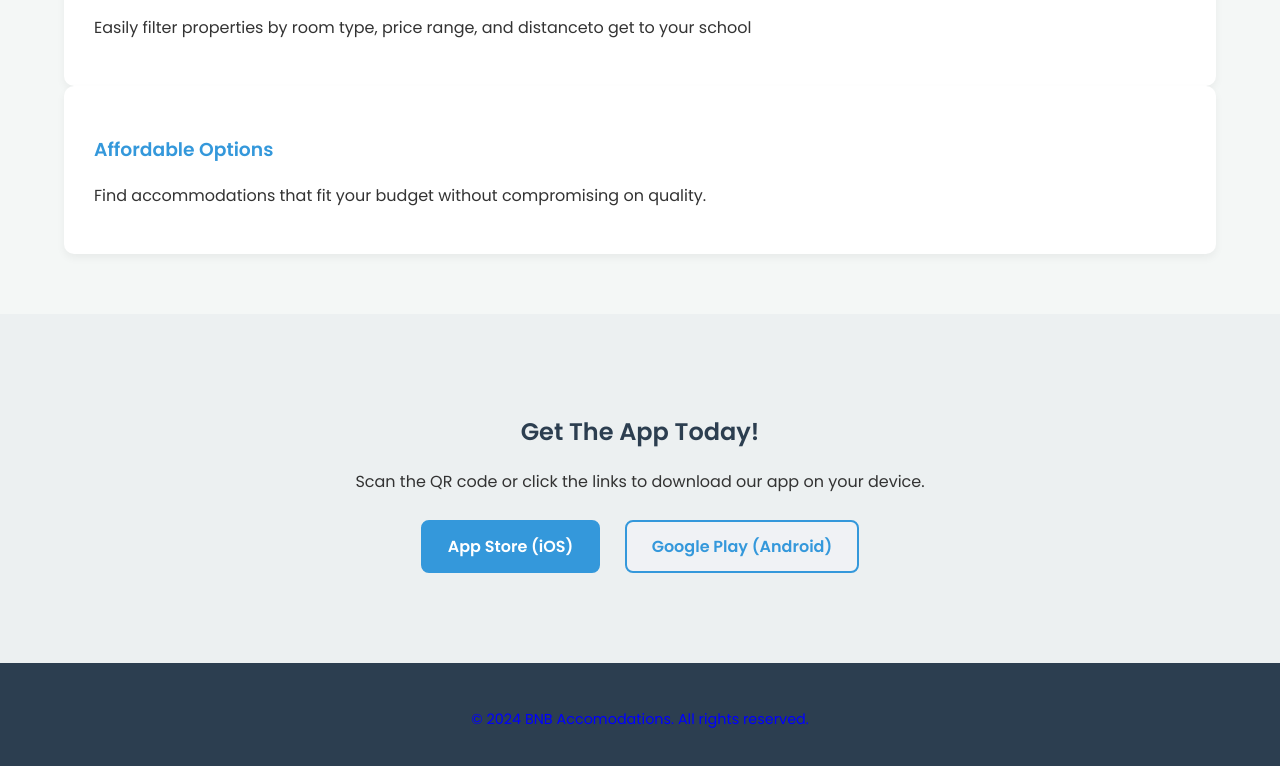
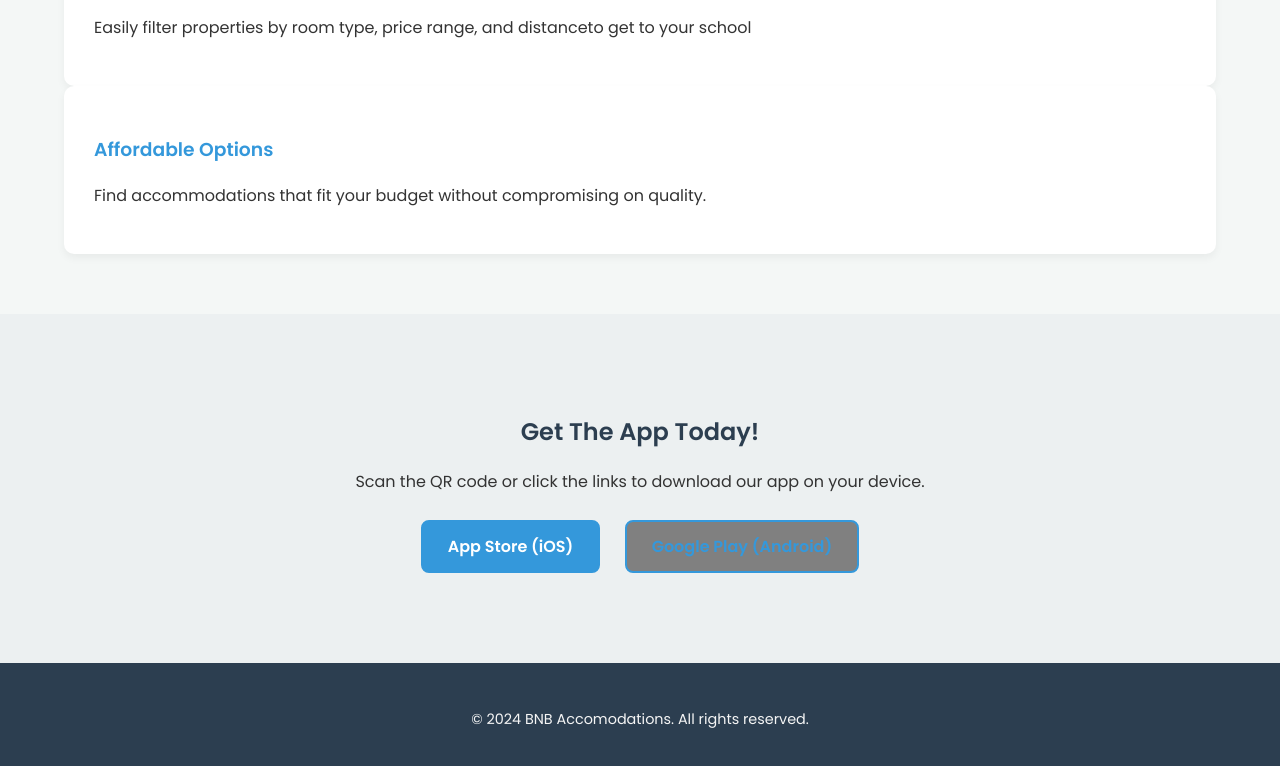
Before and after one commit to Block-devops1/bnb-site, a plain HTML site: page index.html in a window 1280 px wide. In both pictures the pointer is over the link "Google Play (Android)". Shown: the part 1083-1849 px from the top of the page. Drawn offline with Linux system fonts and the light colour scheme; a script that the page names is missing.

Commit message:
committed

```diff
--- a/style.css
+++ b/style.css
@@ -164,14 +164,14 @@ nav a:hover {
 }
 
 .google-play-link:hover {
-    background-color: #f0f2f5;
+    background-color: grey;
 }
 
 footer {
     text-align: center;
     padding: clamp(1rem, 5vw, 2rem);
     background-color: #2c3e50;
-    color: blue;
+    color: whitesmoke;
     font-size: 0.9em;
     margin-top: auto;
 }
```
